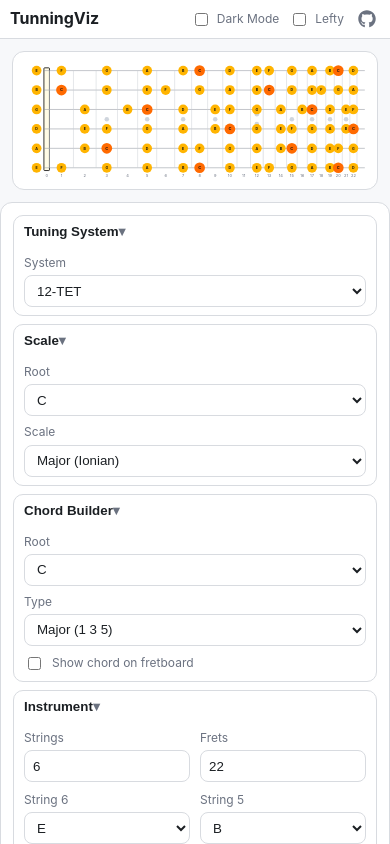
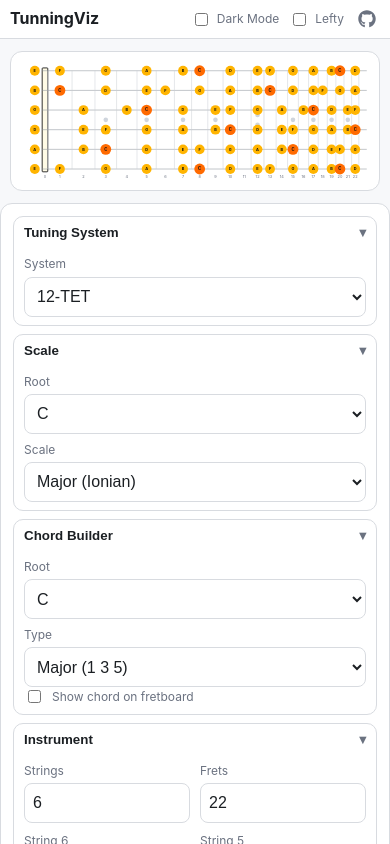
Before and after one commit to DMNerd/tuning-visualizer, a React (Vite) app: page / in a window 390 px wide. Shown: the top 844 px of the page. Built offline with nearby package versions, Linux system fonts and the light colour scheme.

Commit message:
Mobile responsiveness tweaks and auto scaling on TET change

```diff
--- a/src/app/App.jsx
+++ b/src/app/App.jsx
@@ -33,6 +33,13 @@ export default function App() {
   // strings / frets
   const [strings, setStrings] = useState(6);
   const [frets, setFrets] = useState(22);
+  const [fretsTouched, setFretsTouched] = useState(false);
+
+  // wrapped setter to mark user interaction
+  const setFretsUI = (val) => {
+    setFrets(val);
+    setFretsTouched(true);
+  };
 
   // scale / root / accidental
   const [scale, setScale] = useState("Major (Ionian)");
@@ -250,6 +257,29 @@ export default function App() {
     // eslint-disable-next-line react-hooks/exhaustive-deps
   }, [systemId]);
 
+  // --- Keep drawn fret count visually consistent across any N-TET ---
+  const prevDivRef = useRef(system.divisions);
+
+  useEffect(() => {
+    const prevN = prevDivRef.current;
+    const nextN = system.divisions;
+
+    if (prevN !== nextN) {
+      if (!fretsTouched) {
+        // Preserve drawn wires: nextSelected ≈ frets * (prevN / nextN)
+        const nextSelected = Math.max(
+          12,
+          Math.min(30, Math.round(frets * (prevN / nextN))),
+        );
+        if (nextSelected !== frets) {
+          // Use the raw setter so this doesn't mark as "touched"
+          setFrets(nextSelected);
+        }
+      }
+      prevDivRef.current = nextN;
+    }
+  }, [system.divisions, frets, fretsTouched]);
+
   const arraysEqual = (a, b) =>
     Array.isArray(a) &&
     Array.isArray(b) &&
@@ -359,7 +389,7 @@ export default function App() {
           strings={strings}
           setStrings={setStrings}
           frets={frets}
-          setFrets={setFrets}
+          setFrets={setFretsUI}
           sysNames={sysNames}
           tuning={tuning}
           setTuning={setTuning}
--- a/src/components/UI/InstrumentControls.jsx
+++ b/src/components/UI/InstrumentControls.jsx
@@ -1,9 +1,14 @@
 import Section from "@/components/UI/Section";
+
+function clamp(n, min, max) {
+  const v = Number.isFinite(n) ? n : min;
+  return Math.max(min, Math.min(max, v));
+}
 
 export default function InstrumentControls({
   strings,
   frets,
-  setFrets,
+  setFrets, // pass setFretsUI from App to mark 'touched'
   sysNames,
   tuning,
   setTuning,
@@ -30,9 +35,13 @@ export default function InstrumentControls({
               min="4"
               max="8"
               value={strings}
-              onChange={(e) => handleStringsChange(parseInt(e.target.value))}
+              onChange={(e) => {
+                const val = clamp(parseInt(e.target.value, 10), 4, 8);
+                handleStringsChange(val);
+              }}
             />
           </div>
+
           <div className="field">
             <span>Frets</span>
             <input
@@ -42,7 +51,10 @@ export default function InstrumentControls({
               min="12"
               max="30"
               value={frets}
-              onChange={(e) => setFrets(parseInt(e.target.value))}
+              onChange={(e) => {
+                const val = clamp(parseInt(e.target.value, 10), 12, 30);
+                setFrets(val); // this is setFretsUI from App, marks fretsTouched
+              }}
             />
           </div>
         </div>
@@ -64,7 +76,9 @@ export default function InstrumentControls({
                   }}
                 >
                   {sysNames.map((n) => (
-                    <option key={n}>{n}</option>
+                    <option key={n} value={n}>
+                      {n}
+                    </option>
                   ))}
                 </select>
               </div>
--- a/src/styles/theme.css
+++ b/src/styles/theme.css
@@ -18,14 +18,18 @@
   --note-micro: #6fa8dc;
 
   /* layout rhythm */
-  --gap: 12px;                                  /* base spacing */
-  --gutter: clamp(12px, 3vw, 24px);             /* page side gutters */
-  --max-stage: clamp(1100px, 96vw, 1400px);     /* wider fretboard */
-  --card-radius: 12px;                           /* matches fretboard */
+  --gap: 12px;
+  --gutter: clamp(12px, 3vw, 24px);
+  --max-stage: clamp(1100px, 96vw, 1400px);
+  --card-radius: 12px;
 
   /* masonry */
   --card-gap: clamp(8px, 1.6vw, 12px);
   --col-width: clamp(260px, 24vw, 360px);
+
+  /* motion */
+  --ease: cubic-bezier(0.22, 0.61, 0.36, 1);
+  --speed: 220ms;
 }
 
 :root[data-theme="dark"] {
@@ -47,15 +51,42 @@
 /* =========================
   Global base
 ========================= */
-* { box-sizing: border-box; }
-html, body, #root { height: 100%; }
+* {
+  box-sizing: border-box;
+}
+html,
+body,
+#root {
+  height: 100%;
+}
 body {
   margin: 0;
   background: var(--bg);
   color: var(--fg);
-  font-family: Inter, system-ui, -apple-system, Segoe UI, Roboto, Arial, sans-serif;
+  font-family:
+    Inter,
+    system-ui,
+    -apple-system,
+    Segoe UI,
+    Roboto,
+    Arial,
+    sans-serif;
   line-height: 1.35;
   font-size: 14px;
+  -webkit-text-size-adjust: 100%;
+}
+
+:focus-visible {
+  outline: 2px solid color-mix(in oklab, var(--accent) 70%, var(--fg));
+  outline-offset: 2px;
+  border-radius: 6px;
+}
+
+@media (prefers-reduced-motion: reduce) {
+  * {
+    animation: none !important;
+    transition: none !important;
+  }
 }
 
 /* =========================
@@ -80,57 +111,120 @@ body {
       gap: 10px;
       padding: 6px 10px;
 
-      a svg { width: 18px !important; height: 18px !important; }
+      a svg {
+        width: 18px !important;
+        height: 18px !important;
+      }
     }
 
-    .app-title { margin: 0; font-size: 1rem; font-weight: 700; }
-    .header-right { display: flex; align-items: center; gap: 10px; }
-    .toggles { display: flex; align-items: center; gap: 10px; }
+    .app-title {
+      margin: 0;
+      font-size: 1rem;
+      font-weight: 700;
+    }
+    .header-right {
+      display: flex;
+      align-items: center;
+      gap: 10px;
+    }
+    .toggles {
+      display: flex;
+      align-items: center;
+      gap: 10px;
+    }
 
     .gh-link {
-      display: inline-flex; align-items: center; justify-content: center;
-      width: 26px; height: 26px; border-radius: 6px; color: var(--muted); text-decoration: none;
-      &:hover { color: var(--fg); background: var(--line); }
-      svg { width: 18px; height: 18px; flex: 0 0 18px; }
+      display: inline-flex;
+      align-items: center;
+      justify-content: center;
+      width: 26px;
+      height: 26px;
+      border-radius: 6px;
+      color: var(--muted);
+      text-decoration: none;
+      transition:
+        background var(--speed) var(--ease),
+        color var(--speed) var(--ease);
+      &:hover {
+        color: var(--fg);
+        background: var(--line);
+      }
+      svg {
+        width: 18px;
+        height: 18px;
+        flex: 0 0 18px;
+      }
     }
 
-    .switch { display: flex; gap: 6px; align-items: center; font-size: 12px; color: var(--muted); }
+    .switch {
+      display: flex;
+      gap: 6px;
+      align-items: center;
+      font-size: 12px;
+      color: var(--muted);
+    }
   }
 
   /* ---- Stage (fretboard) ---- */
   .page-main {
-    /* Consistent vertical rhythm */
     margin-top: var(--gap);
     margin-bottom: var(--gap);
 
-    /* Wider than controls, centered with side gutters */
     max-width: var(--max-stage);
     width: 100%;
     padding: 0 var(--gutter);
     margin-left: auto;
     margin-right: auto;
 
-    .stage { width: 100%; }
-    .stage-inner { padding: var(--gap); }
+    .stage {
+      width: 100%;
+    }
+    .stage-inner {
+      padding: var(--gap);
+    }
 
     .stage-toolbar {
-      position: sticky; top: 0;
-      display: flex; justify-content: flex-end; gap: 8px; padding: 8px;
-      background: linear-gradient(180deg, rgba(0,0,0,0.06), transparent);
+      position: sticky;
+      top: 0;
+      display: flex;
+      justify-content: flex-end;
+      gap: 8px;
+      padding: 8px;
+      background: linear-gradient(
+        180deg,
+        rgba(0, 0, 0, 0.06),
+        rgba(0, 0, 0, 0)
+      );
+      backdrop-filter: blur(2px);
       z-index: 3;
+    }
+    :root[data-theme="dark"] & .stage-toolbar {
+      background: linear-gradient(
+        180deg,
+        rgba(255, 255, 255, 0.05),
+        rgba(255, 255, 255, 0)
+      );
     }
 
     .fretboard-wrap {
       width: 100%;
-      display: grid; place-items: center;
+      display: grid;
+      place-items: center;
       overflow: auto;
+      -webkit-overflow-scrolling: touch;
       border: 1px solid var(--line);
       border-radius: var(--card-radius);
       background: var(--panel);
       padding: 8px;
 
-      svg { width: 100%; height: 100%; display: block; }
-      &.lefty svg { transform: scaleX(-1); }
+      svg {
+        width: 100%;
+        height: 100%;
+        display: block;
+      }
+      &.lefty svg {
+        transform: none;
+      } /* geometry-only flip handled by classes */
     }
   }
 
@@ -141,41 +235,74 @@ body {
   .page-controls {
     flex: 0 0 auto;
 
-    /* Make container match the *inner* width of the stage (inside gutters) */
     max-width: calc(var(--max-stage) - (var(--gutter) * 2));
     width: 100%;
-    margin: 0 auto var(--gap); /* same bottom gap as top */
-    padding: var(--gap);       /* equal top & bottom padding */
+    margin: 0 auto var(--gap);
+    padding: var(--gap);
     background: var(--panel);
     border: 1px solid var(--line);
     border-radius: var(--card-radius);
 
-    /* Masonry via multi-columns (cards can have variable heights) */
     column-width: var(--col-width);
     column-gap: var(--card-gap);
 
     > .panel-sec,
     > section.panel-sec {
-      display: block;               /* required for columns */
-      break-inside: avoid;          /* keep card intact in a column */
+      display: block;
+      break-inside: avoid;
       margin: 0 0 var(--card-gap);
       width: 100%;
       border: 1px solid var(--line);
       border-radius: 10px;
       background: var(--panel);
+      overflow: clip;
 
       .sec-header {
-        display: flex; justify-content: space-between; align-items: center;
+        width: 100%;
+        display: flex;
+        justify-content: space-between;
+        align-items: center;
+        gap: 8px;
         padding: 8px 10px;
-        border: 0; background: transparent; color: var(--fg);
-        font-weight: 600; cursor: pointer;
+        border: 0;
+        background: transparent;
+        color: var(--fg);
+        font-weight: 600;
+        cursor: pointer;
+        transition: background var(--speed) var(--ease);
+        .chev {
+          color: var(--muted);
+          transition: transform var(--speed) var(--ease);
+        }
+        &:hover {
+          background: color-mix(in oklab, var(--fg) 6%, transparent);
+        }
+      }
 
-        .chev { color: var(--muted); }
-      }
       .sec-body {
-        display: grid; gap: 8px;
+        display: grid;
+        grid-template-rows: 1fr;
+        transition:
+          grid-template-rows var(--speed) var(--ease),
+          padding var(--speed) var(--ease),
+          opacity var(--speed) var(--ease);
         padding: 8px 10px;
         min-height: 0;
+        opacity: 1;
+      }
+      &[data-collapsed="true"] .sec-body,
+      &.is-collapsed .sec-body {
+        grid-template-rows: 0fr;
+        padding-block: 0;
+        opacity: 0.98;
+      }
+      .sec-body > .sec-body-inner {
+        overflow: hidden;
+      }
+
+      &[data-collapsed="true"] .sec-header .chev,
+      &.is-collapsed .sec-header .chev {
+        transform: rotate(-90deg);
       }
     }
   }
@@ -184,15 +311,30 @@ body {
 /* =========================
   Section / control atoms
 ========================= */
-.panel h1 { font-size: 15px; margin: 0; }
+.panel h1 {
+  font-size: 15px;
+  margin: 0;
+}
 
-.grid2 { display: grid; grid-template-columns: repeat(2, minmax(0, 1fr)); gap: 8px; }
-.tuning-grid { display: grid; grid-template-columns: repeat(3, minmax(0, 1fr)); gap: 8px; }
+.grid2 {
+  display: grid;
+  grid-template-columns: repeat(2, minmax(0, 1fr));
+  gap: 8px;
+}
+.tuning-grid {
+  display: grid;
+  grid-template-columns: repeat(3, minmax(0, 1fr));
+  gap: 8px;
+}
 
 .field {
-  display: flex; flex-direction: column; gap: 4px;
+  display: flex;
+  flex-direction: column;
+  gap: 4px;
   font-size: 12px;
-  > span { color: var(--muted); }
+  > span {
+    color: var(--muted);
+  }
 }
 
 select,
@@ -209,7 +351,9 @@ input[type="range"] {
 .check {
   font-size: 12px;
   color: var(--muted);
-  display: flex; gap: 8px; align-items: center;
+  display: flex;
+  gap: 8px;
+  align-items: center;
 }
 
 .btn {
@@ -220,39 +364,94 @@ input[type="range"] {
   background: transparent;
   color: var(--fg);
   cursor: pointer;
-  &:hover { background: color-mix(in oklab, var(--fg) 7%, transparent); }
+  transition:
+    background var(--speed) var(--ease),
+    opacity var(--speed) var(--ease);
+  &:hover {
+    background: color-mix(in oklab, var(--fg) 7%, transparent);
   }
-.btn.solid { background: var(--fg); color: var(--panel); border-color: var(--fg); &:hover { opacity: .92; } }
+}
+.btn.solid {
+  background: var(--fg);
+  color: var(--panel);
+  border-color: var(--fg);
+  &:hover {
+    opacity: 0.92;
+  }
+}
 
 /* Instrument helpers */
 .instrument {
-  display: grid; gap: 10px; min-width: 0;
+  display: grid;
+  gap: 10px;
+  min-width: 0;
 
-  .row-2 { display: grid; grid-template-columns: repeat(2, minmax(0, 1fr)); gap: 10px; min-width: 0; }
+  .row-2 {
+    display: grid;
+    grid-template-columns: repeat(2, minmax(0, 1fr));
+    gap: 10px;
+    min-width: 0;
+  }
 
   .strings-grid {
-    display: grid; grid-template-columns: repeat(auto-fit, minmax(110px, 1fr));
-    gap: 10px; min-width: 0;
+    display: grid;
+    grid-template-columns: repeat(auto-fit, minmax(110px, 1fr));
+    gap: 10px;
+    min-width: 0;
   }
 
-  input, select { width: 100%; min-width: 0; box-sizing: border-box; }
-  .btn { width: 100%; white-space: normal; line-height: 1.2; }
+  input,
+  select {
+    width: 100%;
+    min-width: 0;
+    box-sizing: border-box;
+  }
+  .btn {
+    width: 100%;
+    white-space: normal;
+    line-height: 1.2;
+  }
 }
 
 /* Ensure shrink behavior in flex/grid parents */
-.section, .panel, .sidebar { min-width: 0; }
+.section,
+.panel,
+.sidebar {
+  min-width: 0;
+}
 
 /* =========================
   Fretboard visuals
 ========================= */
-svg { display: block; width: 100%; height: auto; }
+svg {
+  display: block;
+  width: 100%;
+  height: auto;
+}
 
-.stringLine { stroke: #8b929a; stroke-width: 1.5; }
+/* Lefty: flip geometry only; labels can opt out with .no-mirror */
+.fretboard-lefty-geom {
+  transform: scaleX(-1);
+  transform-box: fill-box;
+  transform-origin: center;
+}
+.no-mirror {
+  transform: scaleX(-1);
+  transform-box: fill-box;
+  transform-origin: center;
+}
+
+.stringLine {
+  stroke: #8b929a;
+  stroke-width: 1.5;
+}
 
 .fretLine {
   stroke: var(--fret);
   stroke-width: 1.4;
-  &.strong { stroke-width: 1.7; }
+  &.strong {
+    stroke-width: 1.7;
+  }
   &.micro {
     stroke-width: 1.1;
     stroke-dasharray: 3 7;
@@ -260,43 +459,142 @@ svg { display: block; width: 100%; height: auto; }
   }
 }
 
-.fretNum { font-size: 11.5px; fill: var(--muted); }
-.fretNum.microNum { opacity: 0.55; }
+.fretNum {
+  font-size: 11.5px;
+  fill: var(--muted);
+}
+.fretNum.microNum {
+  opacity: 0.55;
+}
 
-.inlay { fill: #cfd5dd; }
-.inlay.big { r: 6.5; }
-.inlay.small { fill: var(--line); stroke: var(--fg); stroke-width: 0.6; opacity: 0.9; }
-:root[data-theme="dark"] .inlay { fill: #3b4149; }
+.inlay {
+  fill: #cfd5dd;
+}
+.inlay.big {
+  r: 6.5;
+}
+.inlay.small {
+  fill: var(--line);
+  stroke: var(--fg);
+  stroke-width: 0.6;
+  opacity: 0.9;
+}
+:root[data-theme="dark"] .inlay {
+  fill: #3b4149;
+}
 
 /* Nut */
-.nut { fill: var(--nut); stroke: #000; stroke-width: 2.3; }
+.nut {
+  fill: var(--nut);
+  stroke: #000;
+  stroke-width: 2.3;
+}
 
 /* Note labels */
-.noteText { font-size: 10.5px; font-weight: 700; pointer-events: none; fill: #111; }
-.noteText.big { font-size: 11.5px; }
-:root[data-theme="dark"] .noteText { fill: #0b0b0b; }
+.noteText {
+  font-size: 10.5px;
+  font-weight: 700;
+  pointer-events: none;
+  fill: #111;
+}
+.noteText.big {
+  font-size: 11.5px;
+}
+:root[data-theme="dark"] .noteText {
+  fill: #0b0b0b;
+}
 
 /* =========================
    Responsive tweaks
    ========================= */
 @media (max-width: 1200px) {
-  :root { --col-width: clamp(240px, 30vw, 340px); }
+  :root {
+    --col-width: clamp(240px, 30vw, 340px);
   }
+}
+
 @media (max-width: 900px) {
-  .grid2 { grid-template-columns: 1fr; }
-  .tuning-grid { grid-template-columns: repeat(2, minmax(0, 1fr)); }
-  .page .page-controls { --col-width: clamp(220px, 44vw, 320px); }
+  body {
+    font-size: 15px;
   }
+  .grid2 {
+    grid-template-columns: 1fr;
+  }
+  .tuning-grid {
+    grid-template-columns: repeat(2, minmax(0, 1fr));
+  }
+  .page .page-controls {
+    --col-width: clamp(220px, 44vw, 320px);
+  }
+}
+
+@media (max-width: 760px) {
+  .page .page-controls {
+    column-width: 100%;
+  }
+}
+
+@media (max-width: 600px) {
+  select,
+  input[type="number"],
+  input[type="range"],
+  .btn {
+    min-height: 40px;
+    font-size: 16px;
+  } /* prevents iOS zoom on focus */
+}
+
 @media (max-width: 480px) {
-  .tuning-grid { grid-template-columns: 1fr; }
+  .tuning-grid {
+    grid-template-columns: 1fr;
+  }
+  .noteText {
+    font-size: 11px;
+  }
+  .noteText.big {
+    font-size: 12px;
+  }
+  .fretNum {
+    font-size: 11px;
+  }
+  :root {
+    --gutter: 10px;
+  }
+}
+
+/* =========================
+  Scrollbars (nice-to-have)
+========================= */
+.fretboard-wrap::-webkit-scrollbar {
+  height: 10px;
+  width: 10px;
+}
+.fretboard-wrap::-webkit-scrollbar-thumb {
+  background: color-mix(in oklab, var(--fg) 15%, transparent);
+  border-radius: 10px;
+}
+.fretboard-wrap::-webkit-scrollbar-track {
+  background: transparent;
 }
 
 /* =========================
   Print
 ========================= */
 @media print {
-  * { -webkit-print-color-adjust: exact; print-color-adjust: exact; }
-  .page { min-height: auto; }
-  .page .page-header, .page .page-controls { display: none !important; }
-  .page .page-main { padding: 0; max-width: none; margin: 0; }
+  * {
+    -webkit-print-color-adjust: exact;
+    print-color-adjust: exact;
   }
+  .page {
+    min-height: auto;
+  }
+  .page .page-header,
+  .page .page-controls {
+    display: none !important;
+  }
+  .page .page-main {
+    padding: 0;
+    max-width: none;
+    margin: 0;
+  }
+}
```
Lines whose indentation alone changed are shown as unchanged.
